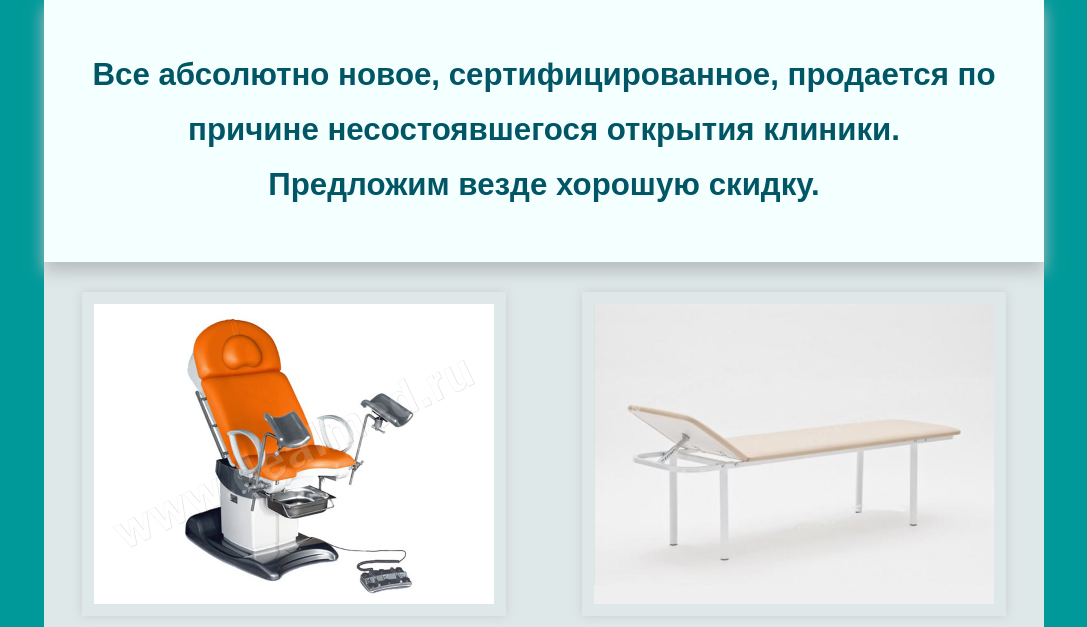
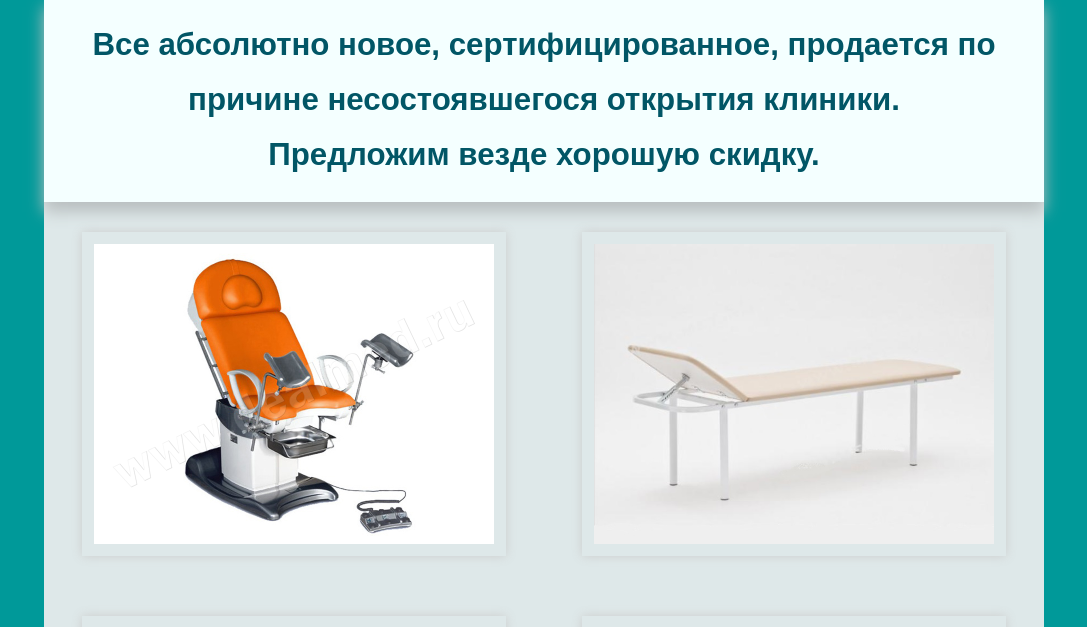
Before and after one commit to Konstantin8898/Konstantin8898.github.io, a plain HTML site: page med/index.html in a window 1280 px wide. Shown: the part 135-762 px from the top of the page, without its empty margins (96-1183 px from the left). Drawn offline with Linux system fonts and the light colour scheme.

Commit message:
пробел

```diff
--- a/med/css/style.css
+++ b/med/css/style.css
@@ -26,22 +26,21 @@ p {
 }
 #info_more {
 	position: relative;
-	padding-bottom:50px;
+	padding:20px;
     margin: 0 auto;
     font-size: 12.5px;
 	background-color:#f4ffff;
 	color:#015666;
 	width:100%;
 	box-shadow: 0px 10px 15px #b9bfc0;
-}
-#glav_text {
 	font-family:"RobotoCondensed-Bold", sans-serif;
-	padding-top:50px;
 	font-size: 250%;
 	text-align:center;
 	line-height: 55px;
 	font-weight: 800;
+	box-sizing: border-box;
 }
+
 .glav_info {
 	color:#f4ffff;
 	font-size: 1.5em;
--- a/med/index.html
+++ b/med/index.html
@@ -17,11 +17,9 @@
 			</div>
 			<div id="page_center">
 				<div id="info_more">
-					<div id="glav_text">
-						Все абсолютно новое, сертифицированное, продается по причине несостоявшегося открытия клиники.
-						<div id="torg">
-							Предложим везде хорошую скидку.
-						</div>
+					Все абсолютно новое, сертифицированное, продается по причине несостоявшегося открытия&nbsp;клиники.
+					<div id="torg">
+						Предложим везде хорошую скидку.
 					</div>
 				</div>
 				<div class="page_center_down">
```
